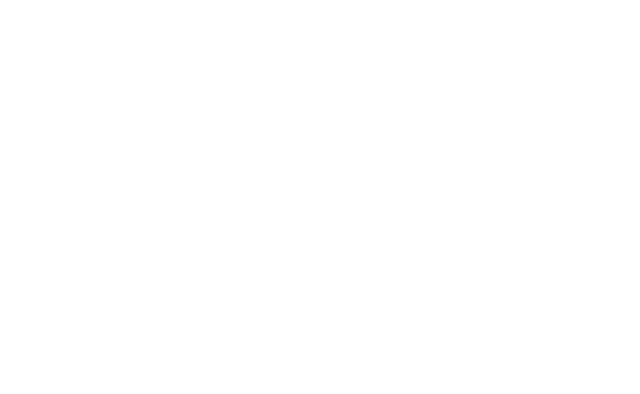
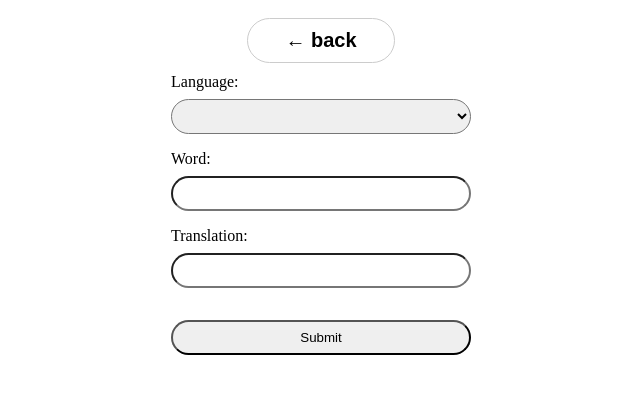
Before and after one commit to StanislavNikolenko/dictionary.front, an Angular app: page /word/create in a window 1280 px wide. Before the commit this address led to /. Shown: the top 394 px of the page, without its empty margins (319-959 px from the left). Built offline with nearby package versions, Linux system fonts and the light colour scheme.

Commit message:
feat: add request for adding a new word

```diff
--- /dev/null
+++ b/src/app/add-word/add-word.component.css
@@ -0,0 +1,74 @@
+html, body {
+    height: 100%;
+    margin: 0;
+    display: flex;
+    justify-content: center;
+    align-items: center;
+  }
+
+  .container {
+    display: flex;
+    flex-direction: column;
+    align-items: center;
+    justify-content: center;
+    height: 100%;
+  }
+
+  .item {
+    width: 30%;
+    margin: 10px;
+    padding: 20px;
+    border: 1px solid #ccc;
+    border-radius: 25px;
+    cursor: pointer;
+    text-align: center;
+    font-family: Arial, Helvetica, sans-serif;
+    font-size: 20px;
+  }
+
+  .back-button {
+    width: 10%;
+    margin: 10px;
+    padding: 10px;
+    border: 1px solid #ccc;
+    border-radius: 25px;
+    cursor: pointer;
+    text-align: center;
+    font-family: Arial, Helvetica, sans-serif;
+    font-size: 20px;
+    font-weight: bold;
+  }
+
+  a {
+    text-decoration: none;
+    color: black;
+  }
+
+  form {
+    display: flex;
+    flex-direction: column;
+    width: 300px;
+    margin: 0 auto; /* Center the form */
+  }
+
+  .form-group {
+    margin-bottom: 1rem; /* Space between each form element */
+  }
+
+  label {
+    display: block; /* Ensure labels are block-level elements */
+    margin-bottom: 0.5rem; /* Space between label and input */
+  }
+
+  input, select {
+    width: 100%; /* Full width input/select fields */
+    padding: 0.5rem; /* Padding inside input/select fields */
+    box-sizing: border-box; /* Include padding in element's total width and height */
+    border-radius: 25px;
+  }
+
+  button {
+    padding: 0.5rem 1rem; /* Padding inside the button */
+    margin-top: 1rem; /* Space above the button */
+    border-radius: 25px;
+  }
--- /dev/null
+++ b/src/app/add-word/add-word.component.html
@@ -0,0 +1,36 @@
+<div class="container">
+  <div class="back-button">
+    <a routerLink="">&#8592; back</a>
+  </div>
+  <form (submit)="addWord()" [formGroup]="addWordForm">
+    <div class="form-group">
+      <label for="word-language">Language:</label>
+      <select
+        name="languages"
+        id="languages"
+        formControlName="wordLanguage"
+        required
+      >
+        <option value="Russian">Russian</option>
+        <option value="Armenian">Armenian</option>
+        <option value="Spanish">Spanish</option>
+        <option value="French">French</option>
+      </select>
+    </div>
+    <div class="form-group">
+      <label for="word-value">Word:</label>
+      <input id="word-value" type="text" formControlName="wordValue" required />
+    </div>
+    <div class="form-group">
+      <label for="word-translation">Translation:</label>
+      <input
+        id="word-translation"
+        type="text"
+        formControlName="wordTranslation"
+        required
+      />
+    </div>
+    <button type="submit">Submit</button>
+  </form>
+  <app-spinner [isLoading]="isLoading"></app-spinner>
+</div>
--- /dev/null
+++ b/src/app/add-word/add-word.component.ts
@@ -0,0 +1,50 @@
+import { Component } from "@angular/core";
+import { RouterOutlet, RouterLink } from "@angular/router";
+import { ApiService } from "../api.service";
+import { ReactiveFormsModule, FormControl, FormGroup } from "@angular/forms";
+import { SpinnerComponent } from "../spinner/spinner.component";
+
+@Component({
+  selector: "add-word",
+  standalone: true,
+  imports: [RouterOutlet, RouterLink, ReactiveFormsModule, SpinnerComponent],
+  templateUrl: "./add-word.component.html",
+  styleUrl: "./add-word.component.css",
+})
+export class AddWordComponent {
+  addWordForm = new FormGroup({
+    wordValue: new FormControl(""),
+    wordLanguage: new FormControl(""),
+    wordTranslation: new FormControl(""),
+  });
+  isLoading: boolean = false;
+
+  constructor(private apiService: ApiService) {}
+
+  addWord() {
+    const newWord = {
+      user: "66b8bd3ed774a68a42fd372e",
+      concept: String(
+        this.addWordForm.value.wordTranslation ?? "",
+      ).toLocaleLowerCase(),
+      language: String(
+        this.addWordForm.value.wordLanguage ?? "",
+      ).toLocaleLowerCase(),
+      value: String(this.addWordForm.value.wordValue ?? "").toLocaleLowerCase(),
+    };
+    this.isLoading = true;
+    this.apiService.addNewWord(newWord).subscribe(
+      (response) => {
+        this.addWordForm.reset();
+        console.log("response", response);
+        alert("New word has been created successfully!");
+        this.isLoading = false;
+      },
+      (error) => {
+        console.error("Error:", error);
+        alert("An error occurred while creating the word.");
+        this.isLoading = false; // Hide the spinner
+      },
+    );
+  }
+}
--- a/src/app/api.service.ts
+++ b/src/app/api.service.ts
@@ -1,6 +1,13 @@
 import { Injectable } from "@angular/core";
 import { HttpClient } from "@angular/common/http";
 import { Observable } from "rxjs";
+
+type Word = {
+  user: string;
+  concept: string;
+  language: string;
+  value: string;
+};
 
 @Injectable({
   providedIn: "root",
@@ -19,6 +26,10 @@
     return this.http.get<any>(`${this.apiUrl}/concepts/${conceptName}`);
   }
 
+  addNewWord(word: Word): Observable<any> {
+    return this.http.post<any>(`${this.apiUrl}/words/`, word);
+  }
+
   postSomeData(data: any): Observable<any> {
     return this.http.post<any>(`${this.apiUrl}/endpoint`, data);
   }
--- a/src/app/app.routes.ts
+++ b/src/app/app.routes.ts
@@ -1,8 +1,10 @@
 import { Routes } from "@angular/router";
 import { WordComponent } from "./word/word.component";
-import { CardComponent } from "./card/card.component";
+import { CardComponent } from "./card/concept.component";
+import { AddWordComponent } from "./add-word/add-word.component";
 
 export const routes: Routes = [
   { path: "", component: CardComponent },
   { path: "word/details/:conceptName", component: WordComponent },
+  { path: "word/create", component: AddWordComponent },
 ];
--- a/src/app/card/card.component.css
+++ b/src/app/card/concept.component.css
@@ -26,6 +26,19 @@
     font-size: 20px;
   }
 
+  .button {
+    width: 30%;
+    margin: 10px;
+    padding: 10px;
+    border: 1px solid #ccc;
+    border-radius: 25px;
+    cursor: pointer;
+    text-align: center;
+    font-family: Arial, Helvetica, sans-serif;
+    font-size: 20px;
+    background-color: grey;
+  }
+
   a {
     text-decoration: none;
     color: black;
--- a/src/app/card/card.component.html
+++ b/src/app/card/concept.component.html
@@ -1,4 +1,7 @@
 <div class="container">
+  <div class="button">
+    <a routerLink="word/create">add new word</a>
+  </div>
   @for (concept of concepts; track concept._id) {
     <div class="item" (click)="onConceptSelect(concept.name)">
       <a routerLink="word/details/{{ concept.name }}">
--- /dev/null
+++ b/src/app/spinner/spinner.component.css
@@ -0,0 +1,26 @@
+.spinner-overlay {
+    position: fixed;
+    top: 0;
+    left: 0;
+    width: 100%;
+    height: 100%;
+    background: rgba(0, 0, 0, 0.5);
+    display: flex;
+    align-items: center;
+    justify-content: center;
+    z-index: 1000;
+  }
+
+  .spinner {
+    border: 8px solid #f3f3f3;
+    border-top: 8px solid #3498db;
+    border-radius: 50%;
+    width: 50px;
+    height: 50px;
+    animation: spin 1s linear infinite;
+  }
+
+  @keyframes spin {
+    0% { transform: rotate(0deg); }
+    100% { transform: rotate(360deg); }
+  }
--- /dev/null
+++ b/src/app/spinner/spinner.component.html
@@ -0,0 +1,5 @@
+@if (isLoading) {
+  <div class="spinner-overlay">
+    <div class="spinner"></div>
+  </div>
+}
```
Also changed, not shown: src/app/app.component.ts (+9 -2 lines), src/app/card/concept.component.ts (renamed from src/app/card/card.component.ts, +4 -3 lines), src/app/spinner/spinner.component.ts (added, +11 -0 lines).
